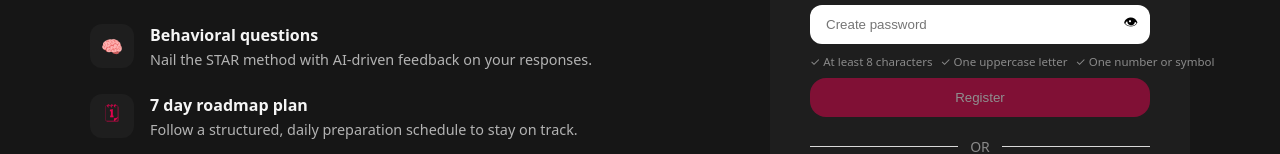
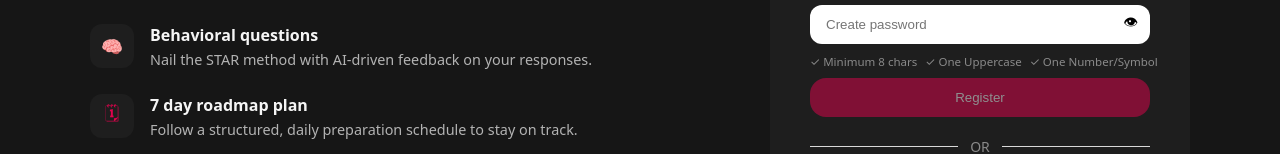
Before and after one commit to GirishBishwanath/AI_Interview_Preparation, a React (Vite) app in the folder Frontend/: page /register in a window 1280 px wide. Shown: the part 432-586 px from the top of the page. Built offline with nearby package versions, Linux system fonts and the light colour scheme; no server answers.

Commit message:
Shorten password checklist labels to fit on one line

```diff
--- a/Frontend/src/features/auth/pages/Register.jsx
+++ b/Frontend/src/features/auth/pages/Register.jsx
@@ -126,9 +126,9 @@ const Register = () => {
                         </div>
 
                         <div className="password-checklist">
-                            <span className={hasMinLength ? "valid" : ""}>✓ At least 8 characters</span>
-                            <span className={hasUppercase ? "valid" : ""}>✓ One uppercase letter</span>
-                            <span className={hasNumberOrSymbol ? "valid" : ""}>✓ One number or symbol</span>
+                            <span className={hasMinLength ? "valid" : ""}>✓ Minimum 8 chars</span>
+                            <span className={hasUppercase ? "valid" : ""}>✓ One Uppercase</span>
+                            <span className={hasNumberOrSymbol ? "valid" : ""}>✓ One Number/Symbol</span>
                         </div>
 
                         {error && <div className="error-message">{error}</div>}
```
